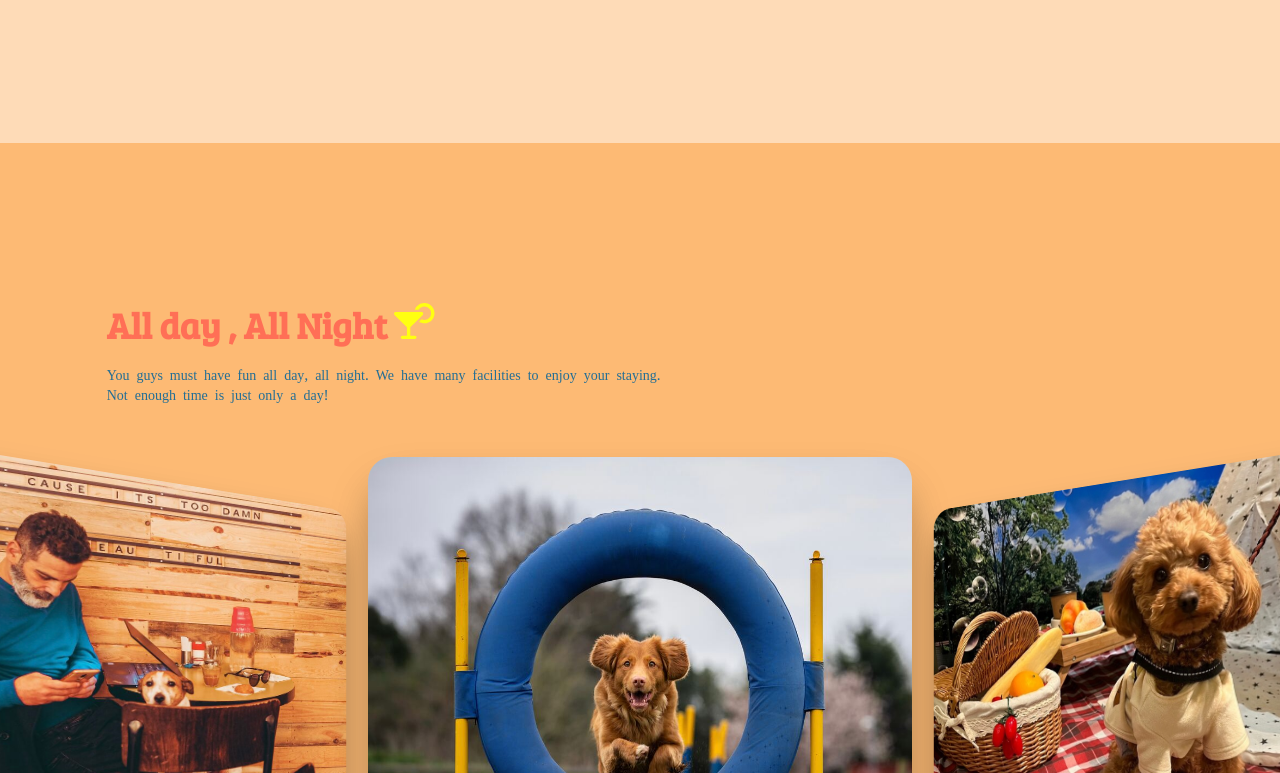
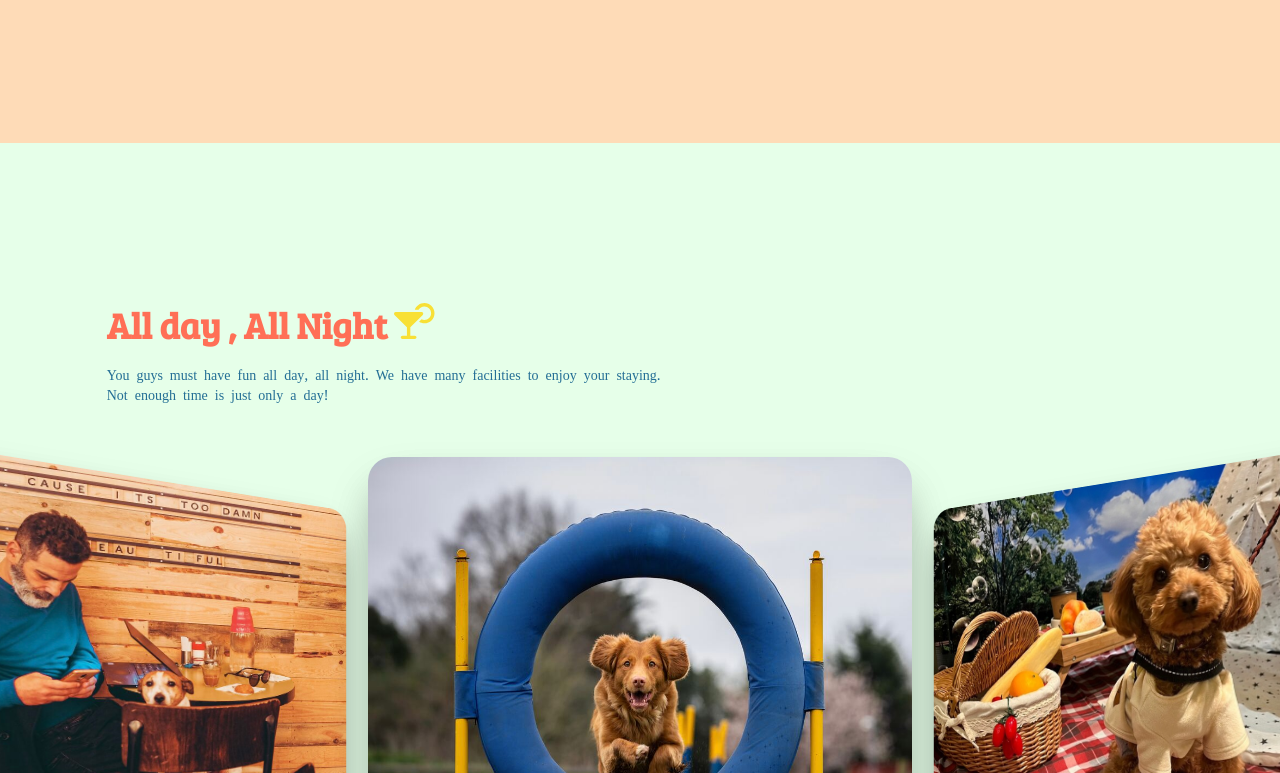
Before and after one commit to sahoooii/ts-react-dogation, a React (Vite) app: page / in a window 1280 px wide. Shown: the part 2027-2800 px from the top of the page. Built offline with nearby package versions, Linux system fonts and the light colour scheme.

Commit message:
changed bg colors on facilities srction

```diff
--- a/package.json
+++ b/package.json
@@ -21,6 +21,7 @@
 		"react": "^18.2.0",
 		"react-anchor-link-smooth-scroll": "^1.0.12",
 		"react-dom": "^18.2.0",
+		"react-hook-form": "^7.43.9",
 		"react-ionicons": "^4.2.0",
 		"swiper": "8.4.7"
 	},
--- a/src/scenes/facilities/index.tsx
+++ b/src/scenes/facilities/index.tsx
@@ -37,7 +37,7 @@ const OurFacilities: Array<FacilitiesType> = [
 	{
 		title: 'Trimming Salon',
 		description:
-			'We have a cute trimming salon right next to a Photo studio. When your buddy gets dirty, you can ask trimmers to clean. To make a reservation, use our app. We have many courses you can pick from them. Also, we have a self-shampoo room!',
+			'We have a cute trimming salon right next to a Photo studio. When your buddy gets dirty, you can ask trimmers to clean. To make a reservation, use our Dogation App. We have many courses you can pick from them. Also, we have a self-shampoo room!',
 		image: trimming,
 	},
 	{
@@ -61,7 +61,10 @@ type Props = {
 const Facilities = ({ setSelectedPage }: Props) => {
 
 	return (
-		<section id='facilities' className='min-h-full w-full bg-orange-300 py-40'>
+		<section
+			id='facilities'
+			className='min-h-full w-full bg-light-green-20 py-40'
+		>
 			<motion.div
 				onViewportEnter={() => setSelectedPage(SelectedPage.Facilities)}
 			>
@@ -81,7 +84,7 @@ const Facilities = ({ setSelectedPage }: Props) => {
 							All day , All Night{' '}
 							<FontAwesomeIcon
 								icon={faMartiniGlassCitrus}
-								className='align-baseline text-banana-yellow-200'
+								className='align-baseline text-banana-yellow-50'
 							/>
 						</TitleText>
 						<p className='my-5 text-sm leading-5 text-dark-blue-50'>
@@ -128,13 +131,13 @@ const Facilities = ({ setSelectedPage }: Props) => {
 					))}
 					{/* slider-controller */}
 					<div className='relative bottom-12 flex items-center justify-center'>
-						<div className='swiper-button-prev group left-[20%] h-14 w-14 translate-x-[-20%] rounded-full bg-sand-80 drop-shadow-md transition after:hidden after:content-none sm:left-[28%] sm:translate-x-[-28%] md:left-[35%] md:translate-x-[-35%]'>
+						<div className='swiper-button-prev group left-[20%] h-14 w-14 translate-x-[-20%] rounded-full bg-light-blue-100 drop-shadow-md transition after:hidden after:content-none sm:left-[28%] sm:translate-x-[-28%] md:left-[35%] md:translate-x-[-35%]'>
 							<IonIcon
 								icon={chevronBack}
 								className='text-4xl text-white opacity-60 transition duration-500 group-hover:-translate-x-2'
 							></IonIcon>
 						</div>
-						<div className='swiper-button-next group left-[80%] h-14 w-14 translate-x-[-80%] rounded-full bg-sand-80 drop-shadow-md transition after:hidden after:content-none sm:left-[72%] sm:translate-x-[-72%] md:left-[65%] md:translate-x-[-65%]'>
+						<div className='swiper-button-next group left-[80%] h-14 w-14 translate-x-[-80%] rounded-full bg-light-blue-100 drop-shadow-md transition after:hidden after:content-none sm:left-[72%] sm:translate-x-[-72%] md:left-[65%] md:translate-x-[-65%]'>
 							<IonIcon
 								icon={chevronForward}
 								className='text-4xl text-white opacity-60 transition duration-500 group-hover:translate-x-2'
--- a/src/scenes/home/index.tsx
+++ b/src/scenes/home/index.tsx
@@ -49,7 +49,7 @@ const Home = ({ setSelectedPage }: Props) => {
 						</div>
 
 						<p className='mt-8 text-sm leading-5'>
-							This place is for All dogs and all dog lovers. You can spend time
+							This place is for All dogs and All dog lovers. You can spend time
 							all day with your buddy. Our concepts are vacation and dog. Yes,
 							"DOGATION"!!
 							<br />
```
Also changed, not shown: 1 other file (tests, documents, lock files or other folders).
